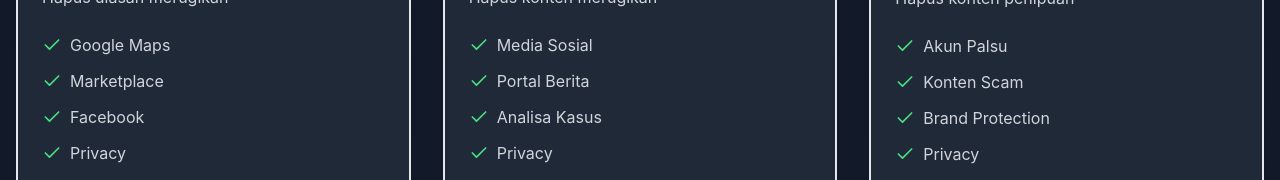
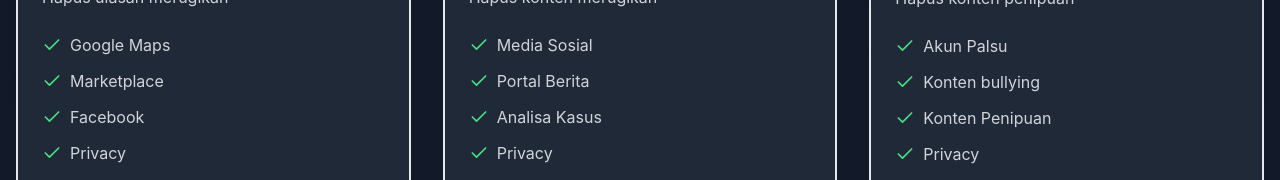
Before and after one commit to sibershopstore/pricing, a React (Vite) app: page / in a window 1280 px wide. Shown: the part 541-721 px from the top of the page. Built offline with nearby package versions, Linux system fonts and the light colour scheme.

Commit message:
Update pricingData.ts

```diff
--- a/src/data/pricingData.ts
+++ b/src/data/pricingData.ts
@@ -26,7 +26,7 @@
     price: '1,5jt',
     originalPrice: '5jt',
     description: 'Hapus konten penipuan',
-    features: ['Akun Palsu', 'Konten Scam', 'Brand Protection', 'Privacy'],
+    features: ['Akun Palsu', 'Konten bullying', 'Konten Penipuan', 'Privacy'],
     badge: 'TERLARIS',
     category: 'social'
   },
```
